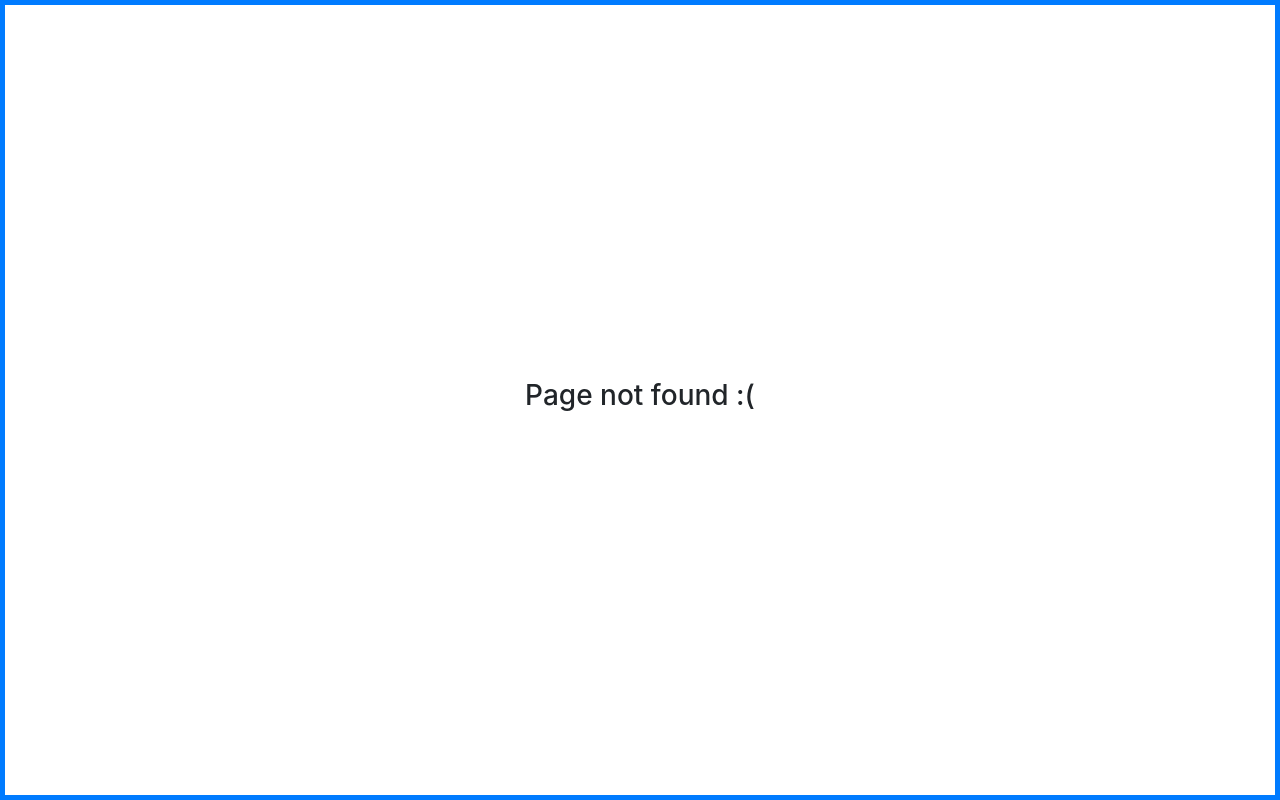
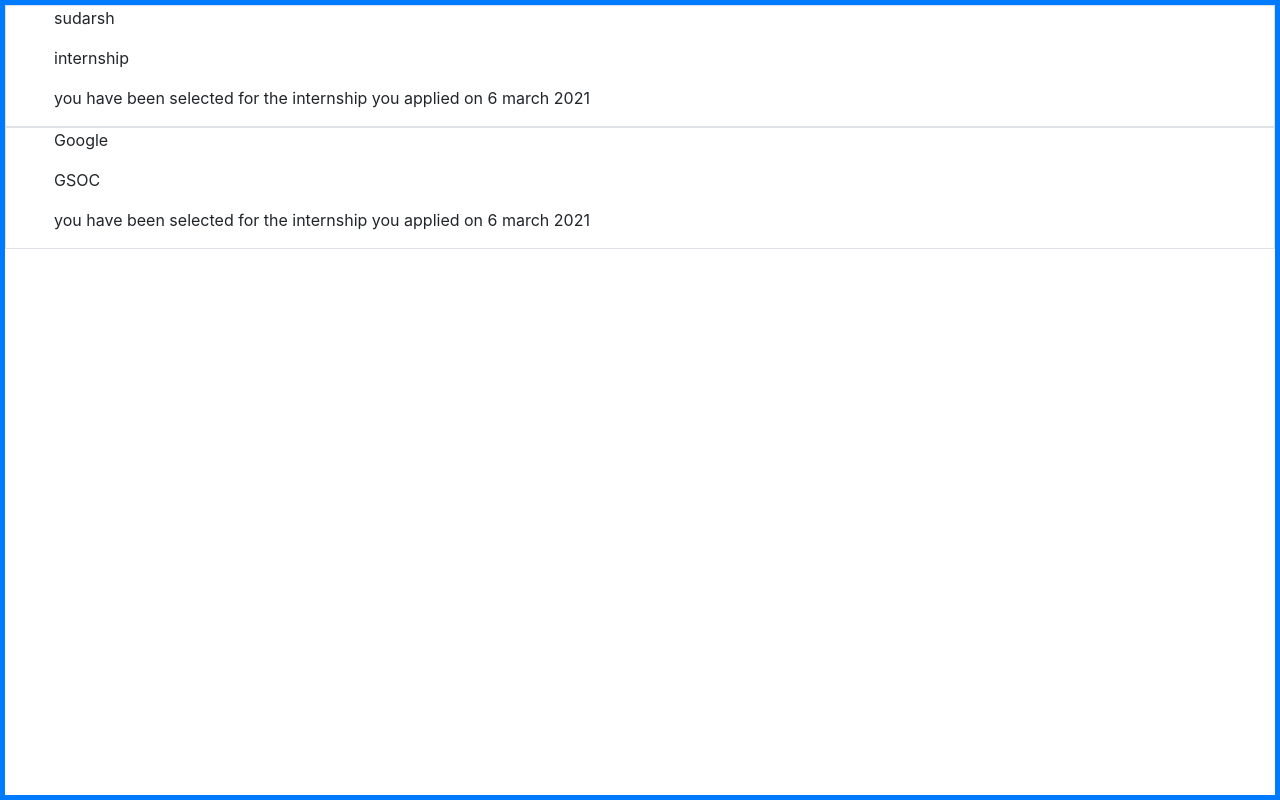
Before and after one commit to rohitkhicher001/devweb, a React (Create React App) app in the folder client/: page /history in a window 1280 px wide. Before the commit this address had no page. Built offline with nearby package versions, Linux system fonts and the light colour scheme.

Commit message:
added history page

```diff
--- /dev/null
+++ b/client/src/components/history.js
@@ -0,0 +1,40 @@
+import React from "react";
+import "bootstrap/dist/css/bootstrap.min.css";
+import "../css/history.css";
+
+const emailData = [
+  {
+    to: "sudarsh",
+    subject: "internship",
+    message:
+      "you have been selected for the internship you applied on 6 march 2021",
+  },
+  {
+    to: "Google",
+    subject: "GSOC",
+    message:
+      "you have been selected for the internship you applied on 6 march 2021",
+  },
+];
+
+const Email = (props) => {
+  const { to, subject, message } = props.emailvar;
+  return (
+    <div className="border px-5">
+      <p>{to}</p>
+      <p>{subject}</p>
+      <p>{message}</p>
+    </div>
+  );
+};
+
+function History() {
+  return (
+    <div className="history">
+      {emailData.map((emails) => {
+        return <Email key={emails.id} emailvar={emails} />;
+      })}
+    </div>
+  );
+}
+export default History;
--- a/client/src/components/home.js
+++ b/client/src/components/home.js
@@ -1,5 +1,6 @@
 import React, { useState } from "react";
 import axios from "axios";
+import { Link } from "react-router-dom";
 function Home() {
   const emailData = {
     to: "",
@@ -33,6 +34,7 @@ function Home() {
     <div className="home">
       <div>
         <h3>Home</h3>
+        <Link to="/history">History</Link>
       </div>
       <form onSubmit={handleSubmit}>
         <div>
--- a/client/src/components/signup.js
+++ b/client/src/components/signup.js
@@ -59,7 +59,6 @@ function Signup() {
             <p className="h2 text-center mb-4 ml-4">Sign up</p>
             <div className="m-3 w-100">
               <input
-                id="defaultFormRegisterFirstNameEx"
                 className="form-control text-center"
                 onChange={handleInputChange}
                 type="text"
--- /dev/null
+++ b/client/src/css/history.css
@@ -0,0 +1,5 @@
+body {
+  min-height: 100vh;
+  width: 100%;
+  display: block;
+}
--- a/client/src/index.js
+++ b/client/src/index.js
@@ -1,10 +1,11 @@
 import React from "react";
 import ReactDOM from "react-dom";
 import "./index.css";
-import App from "./App";
+
 import ReactRouterSetup from "./router";
 import reportWebVitals from "./reportWebVitals";
-// import "bootstrap/dist/css/bootstrap.min.css";
+
+import "bootstrap/dist/css/bootstrap.min.css";
 
 ReactDOM.render(
   <React.StrictMode>
--- a/client/src/router.js
+++ b/client/src/router.js
@@ -5,6 +5,7 @@ import Home from "./components/home";
 import Login from "./components/login";
 import Signup from "./components/signup";
 import Error from "./components/error";
+import History from "./components/history";
 
 function ReactRouterSetup() {
   return (
@@ -19,6 +20,9 @@ function ReactRouterSetup() {
         <Route path="/signup">
           <Signup />
         </Route>
+        <Route path="/history">
+          <History />
+        </Route>
         <Route path="*">
           <Error />
         </Route>
```
